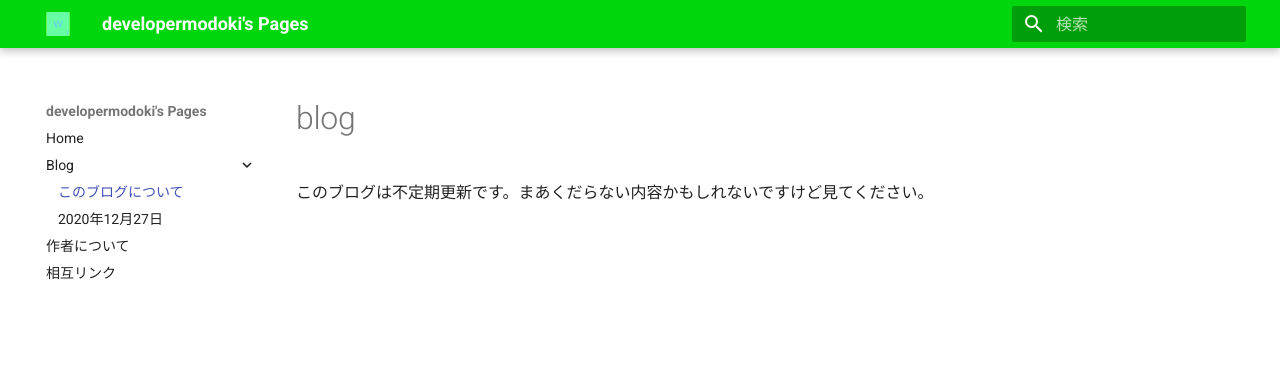
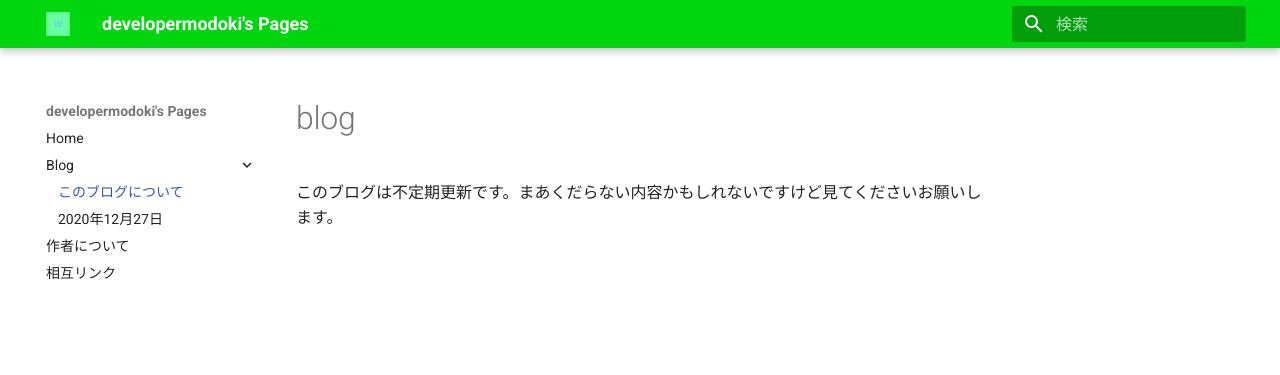
Before and after one commit to developermodoki/pages, an MkDocs documentation site: the page built from docs/blog.md, in a window 1280 px wide. Shown: the top 375 px of the page. Built offline with MkDocs 1.6.1 and Material for MkDocs 9.7.7, drawn with Linux system fonts in a browser that asks for light colours.

Commit message:
Update blog.md

```diff
--- a/docs/blog.md
+++ b/docs/blog.md
@@ -1,3 +1,3 @@
 # blog
 
-このブログは不定期更新です。まあくだらない内容かもしれないですけど見てください。
+このブログは不定期更新です。まあくだらない内容かもしれないですけど見てくださいお願いします。
```
